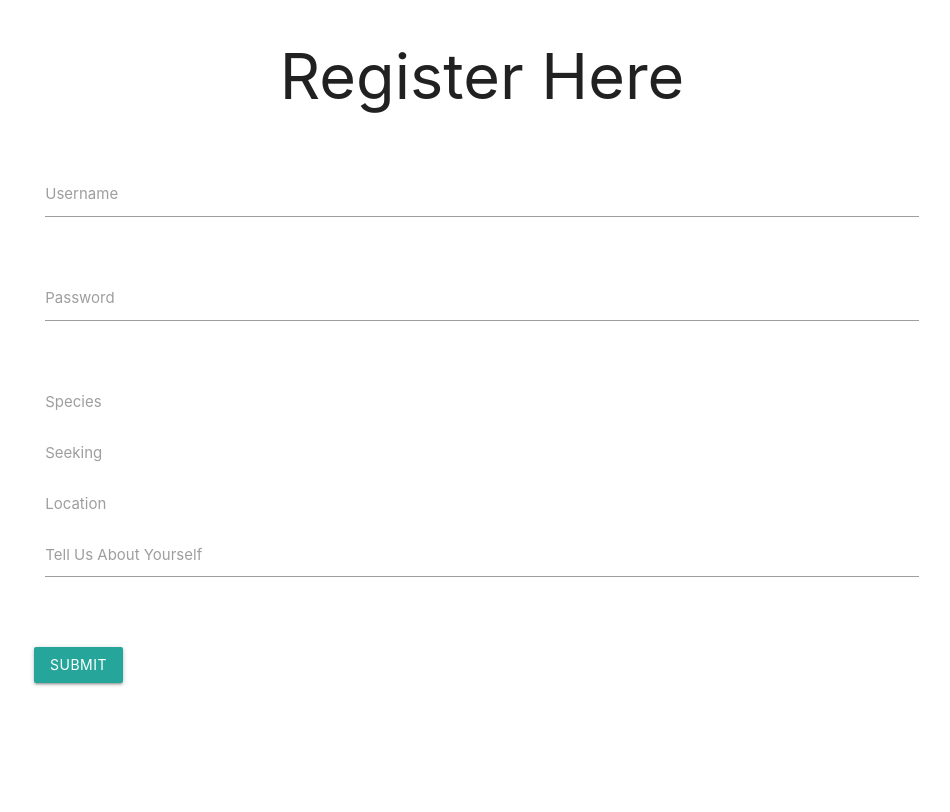
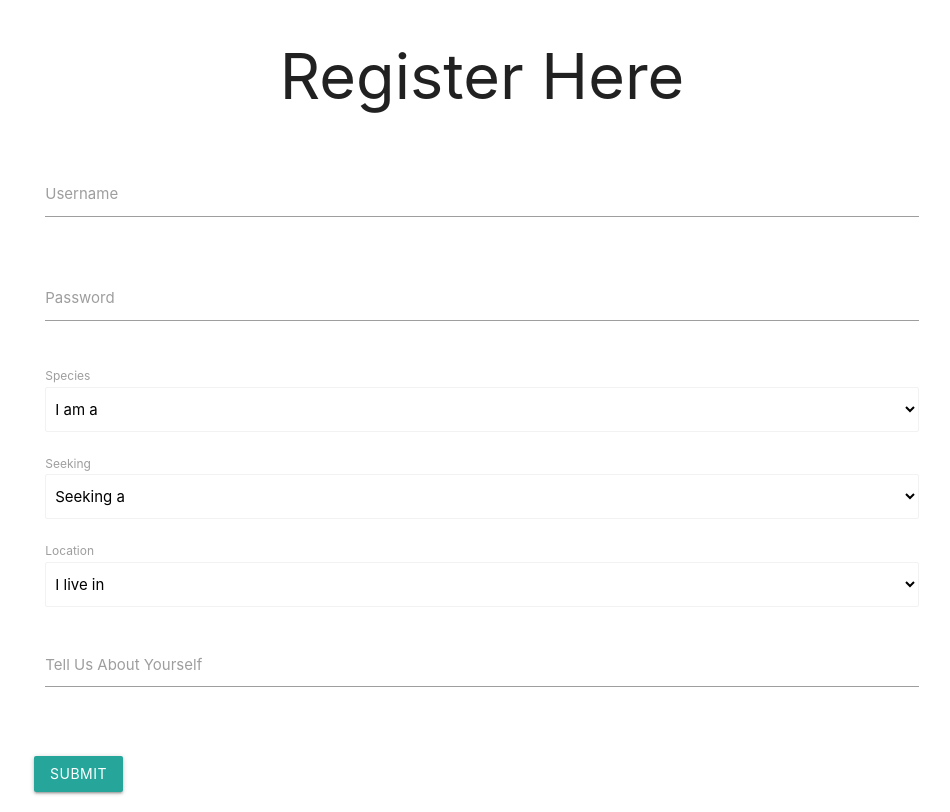
Before and after one commit to danrday/saddle-up, a website: page client/index.html at #!/register in a window 1280 px wide. Shown: the whole page, without its empty margins (158-1108 px from the left). Drawn offline with nearby package versions, Linux system fonts and the light colour scheme; some packages are replaced by stand-ins of ours.

Commit message:
register controller modeled to submit button

```diff
--- a/client/app/controllers/RegisterCtrl.js
+++ b/client/app/controllers/RegisterCtrl.js
@@ -9,7 +9,11 @@ app.controller('RegisterCtrl', function($scope, $http) {
 	$scope.login = function() {
 	const user = {
 		username: $scope.username,
-		password: $scope.password
+		password: $scope.password,
+		location: $scope.location,
+		description: $scope.description,
+		species: $scope.species,
+		seeking: $scope.seeking
 	}
 
 	console.log(user)
--- a/client/partials/register.html
+++ b/client/partials/register.html
@@ -15,42 +15,42 @@
 	  </div>
 	</div>
 	<div class="row">
-	  <div class="input-field col s12">
-	    <select>
-	      <option value="" disabled selected>I am a</option>
-	      <option value="1">Stud</option>
-	      <option value="2">Steed</option>
+		<div class="col s12">
+		  <label>Species</label>
+			<select class="browser-default" ng-model="species">
+				<option disabled selected value="">I am a</option>
+		    <option>Stud</option>
+		    <option>Steed</option>
 			</select>
-	    <label>Species</label>
 		</div>
 	</div>
 	<div class="row">
-	  <div class="input-field col s12">
-	    <select>
-	      <option value="" disabled selected>Seeking a</option>
-	      <option value="1">Stud</option>
-	      <option value="2">Steed</option>
+		<div class="col s12">
+		  <label>Seeking</label>
+			<select class="browser-default" ng-model="seeking">
+				<option disabled selected value="">Seeking a</option>
+		    <option>Stud</option>
+		    <option>Steed</option>
 			</select>
-	    <label>Seeking</label>
 		</div>
 	</div>
 	<div class="row">
-	  <div class="input-field col s12">
-	    <select>
-	      <option value="" disabled selected>I live in</option>
-	      <option value="1">County 1</option>
-	      <option value="2">County 2</option>
-	      <option value="2">County 3</option>
-	      <option value="2">County 4</option>
+		<div class="col s12">
+		  <label>Location</label>
+			<select class="browser-default" ng-model="location">
+				<option disabled selected value="">I live in</option>
+		    <option>County 1</option>
+		    <option>County 2</option>
+		    <option>County 3</option>
+		    <option>County 4</option>
 			</select>
-	    <label>Location</label>
 		</div>
 	</div>
 	<div class="row">
     <form class="col s12">
       <div class="row">
         <div class="input-field col s12">
-          <textarea id="textarea1" class="materialize-textarea"></textarea>
+          <textarea id="textarea1" class="materialize-textarea" ng-model="description"></textarea>
           <label for="textarea1">Tell Us About Yourself</label>
         </div>
       </div>
```
Lines whose indentation alone changed are shown as unchanged.
